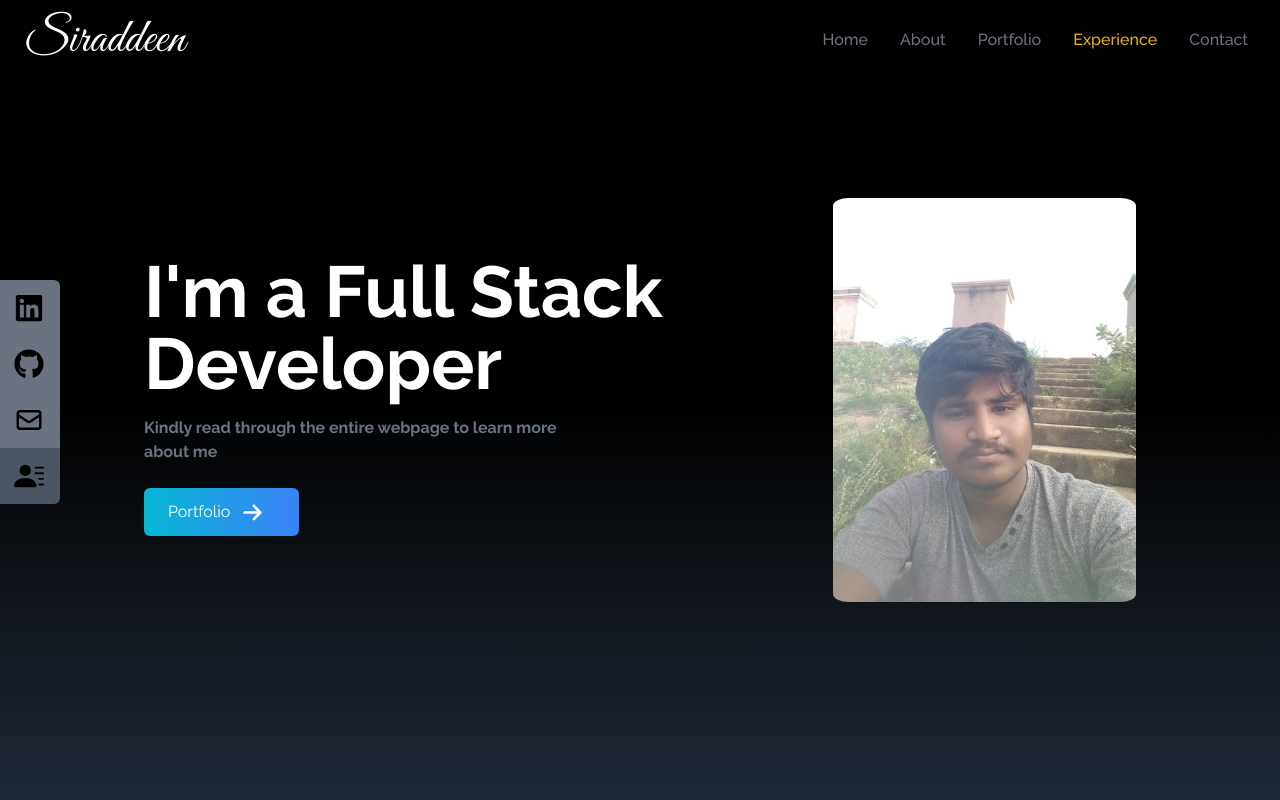
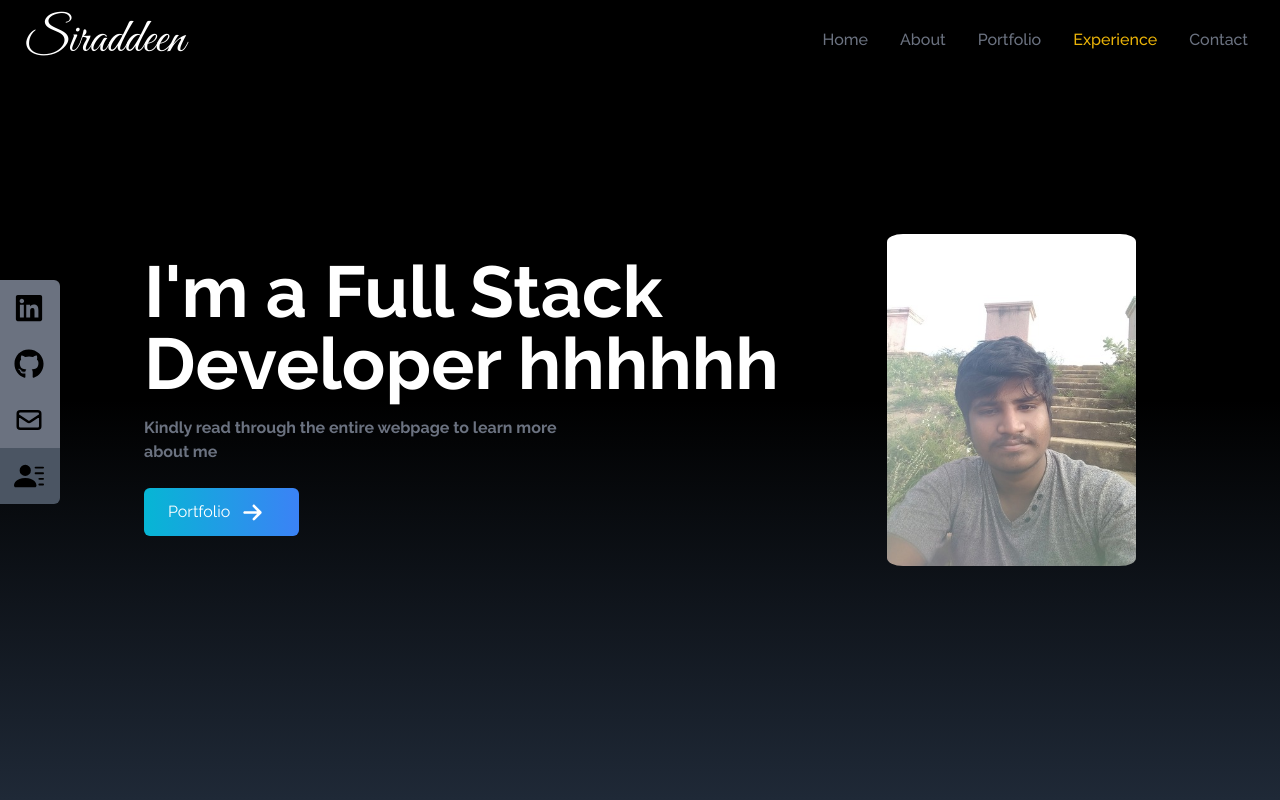
Before and after one commit to Siraddeen/my-Portfolio, a React (Vite) app: page / in a window 1280 px wide. Shown: the top 800 px of the page. Built offline with nearby package versions, Linux system fonts and the light colour scheme.

Commit message:
checking

```diff
--- a/src/components/Home.jsx
+++ b/src/components/Home.jsx
@@ -16,7 +16,7 @@ export const Home = () => {
       >
         <div className="flex flex-col justify-center h-full">
           <h2 className="text-4xl sm:text-7xl font-bold text-white">
-            I'm a Full Stack Developer
+            I'm a Full Stack Developer hhhhhh
           </h2>
           <p className="text-gray-500 py-4 max-w-md font-bold">
             {" "}
```
